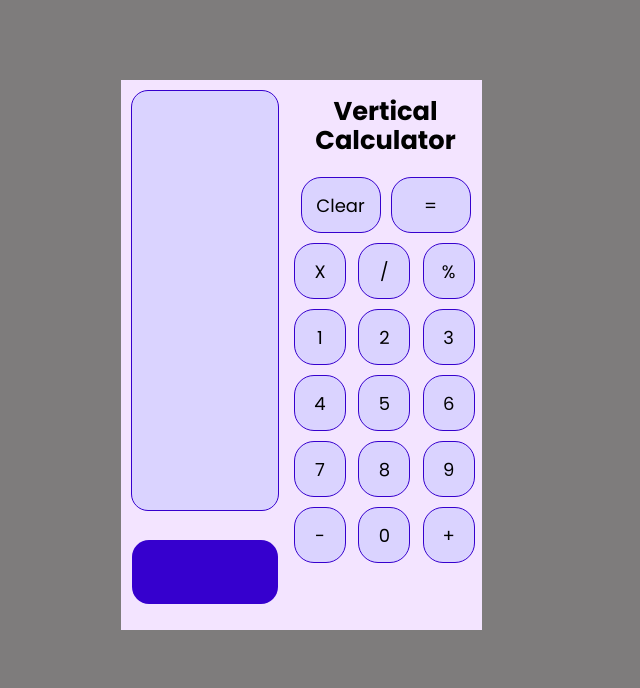
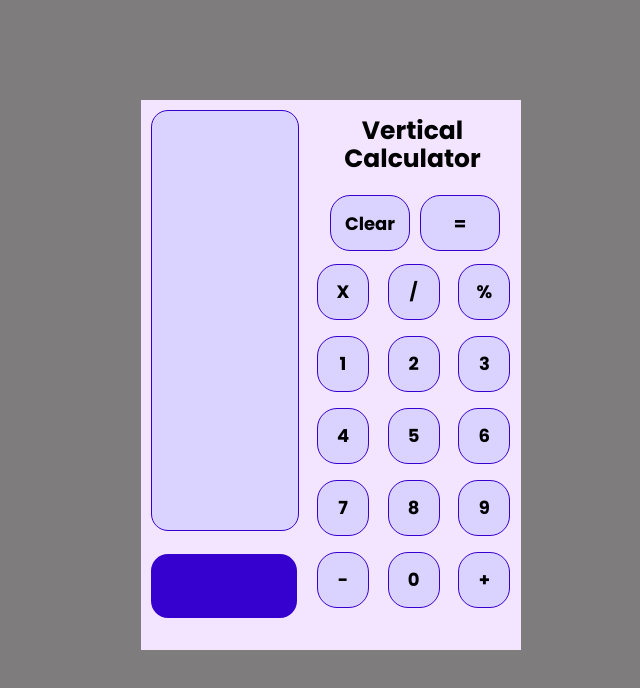
Before and after one commit to ujjwal7007/App-calculator, a React (Create React App) app: page / in a window 1280 px wide. Shown: the top 688 px of the page, without its empty margins (391-1031 px from the left). Built offline with nearby package versions, Linux system fonts and the light colour scheme.

Commit message:
incomplete calculator

```diff
--- a/src/App.css
+++ b/src/App.css
@@ -13,26 +13,26 @@ body {
 }
 
 .container {
+  display: flex;
   top: 10%;
   left: 40%;
   position: absolute;
-  transition: translate(-50%, -50%);
-  margin: 0 auto;
+  transition: translate(-40%, -40%);
+  margin: 20px;
   text-align: center;
-  width: 361px;
+  width: 380px;
   height: 550px;
   background: #f3e4ff;
-  display: flex;
 }
 
 .container .left {
   display: grid;
+  margin-bottom: 20px;
 }
 
 .container .left input {
   width: 142px;
   height: 415px;
-  flex-shrink: 0;
   border-radius: 17px;
   border: 1px solid #3600ce;
   background: #dad3ff;
@@ -46,7 +46,6 @@ body {
   border-radius: 17px;
   border: none;
   background: #3600ce;
-  margin-top: 2px;
   color: #fff;
 }
 
@@ -63,7 +62,7 @@ input[type="text"] {
 .keypad {
   display: grid;
   grid-template-columns: repeat(3, 1fr);
-  grid-auto-rows: minmax(30px, auto);
+  grid-auto-rows: minmax(50px, auto);
   color: #000;
   font-family: Poppins;
   font-size: 20px;
@@ -72,13 +71,13 @@ input[type="text"] {
   line-height: normal;
 }
 
-.container h1 {
+h1 {
   color: #000;
   font-family: Poppins;
-  font-size: 25.714px;
-  font-style: normal;
+  font-size: 25px;
   font-weight: 700;
-  line-height: 28.929px; /* 112.5% */
+  line-height: 28px;
+  margin-right: 5px;
 }
 
 #backspace,
@@ -94,7 +93,8 @@ input[type="text"] {
 button {
   width: 52px;
   height: 56px;
-  margin: 5px;
+  margin: 8px;
+  font-weight: 800;
   cursor: pointer;
   border-radius: 20px;
   border: 1px solid #3600ce;
--- a/src/App.js
+++ b/src/App.js
@@ -2,133 +2,87 @@ import React, { useState } from "react";
 import "./App.css";
 
 function App() {
-  const [current, setCurrent] = useState("");
-  const [previous, setPrevious] = useState("");
-  const [operation, setOperation] = useState("");
+  const [result, setResult] = useState("");
+  const [total, setTotal] = useState("");
 
-  const handleClick = (e) => {
-    const value = e.target.getAttribute("name");
-    setCurrent(current + value);
+  const back = () => {
+    setResult(result.slice(0, -1));
   };
 
-  const backspace = () => {
-    setCurrent(current.slice(0, -1));
+  const calculate = (e) => {
+    setResult(result.concat(e.target.name));
   };
 
-  const operationHandle = (e) => {
-    if (current === "") return;
-    if (previous !== "") {
-      let value = compute();
-      setPrevious(value);
-    } else {
-      setPrevious(current);
-    }
-    setCurrent("");
-    setOperation(e.target.getAttribute("name"));
-  };
-
-  const calculate = () => {
-    let value = compute();
-    if (value === undefined || value === null) return;
-    setCurrent(value);
-    setPrevious("");
-    setOperation("");
-  };
-
-  const compute = () => {
-    let result;
-    let previousNumber = parseFloat(previous);
-    let currentNumber = parseFloat(current);
-
-    // console.log("previous:", previousNumber);
-    // console.log("current:", currentNumber);
-    // console.log("operation:", operation);
-
-    switch (operation) {
-      case "*":
-        result = previousNumber * currentNumber;
-        break;
-      case "/":
-        result = previousNumber / currentNumber;
-        break;
-      case "%":
-        result = previousNumber % currentNumber;
-        break;
-      case "-":
-        result = previousNumber - currentNumber;
-        break;
-      case "+":
-        result = previousNumber + currentNumber;
-        break;
-      default:
-        return;
-    }
-    // console.log("result:", result);
-    return result;
+  const equal = () => {
+    setResult(eval(result).toString());
+    setTotal(result);
   };
 
   return (
     <div className="container">
       <form className="left">
-        <input type="text" value={`${previous} ${operation}`} />
-        <div>
-          <input className="bottom" type="text" value={current} />
-        </div>
+        <input type="text" value={total} />
+        <input
+          className="bottom"
+          type="text"
+          value={result}
+          onChange={(e) => setResult(e.target.value)}
+        />
       </form>
       <div className="right">
         <h1>Vertical Calculator</h1>
         <div>
-          <button onClick={backspace} id="backspace">
+          <button onClick={back} id="backspace">
             Clear
           </button>
-          <button onClick={calculate} id="result">
+          <button onClick={equal} id="result">
             =
           </button>
         </div>
         <div className="keypad">
-          <button name="*" onClick={operationHandle}>
+          <button name="X" onClick={calculate}>
             X
           </button>
-          <button name="/" onClick={operationHandle}>
+          <button name="/" onClick={calculate}>
             /
           </button>
-          <button name="%" onClick={operationHandle}>
+          <button name="%" onClick={calculate}>
             %
           </button>
-          <button name="1" onClick={handleClick}>
+          <button name="1" onClick={calculate}>
             1
           </button>
-          <button name="2" onClick={handleClick}>
+          <button name="2" onClick={calculate}>
             2
           </button>
-          <button name="3" onClick={handleClick}>
+          <button name="3" onClick={calculate}>
             3
           </button>
-          <button name="4" onClick={handleClick}>
+          <button name="4" onClick={calculate}>
             4
           </button>
-          <button name="5" onClick={handleClick}>
+          <button name="5" onClick={calculate}>
             5
           </button>
-          <button name="6" onClick={handleClick}>
+          <button name="6" onClick={calculate}>
             6
           </button>
-          <button name="7" onClick={handleClick}>
+          <button name="7" onClick={calculate}>
             7
           </button>
-          <button name="8" onClick={handleClick}>
+          <button name="8" onClick={calculate}>
             8
           </button>
-          <button name="9" onClick={handleClick}>
-            9
+          <button name="9" onClick={calculate}>
+            9{calculate}
           </button>
-          <button name="-" onClick={operationHandle}>
+          <button name="-" onClick={calculate}>
             -
           </button>
-          <button name="0" onClick={handleClick}>
+          <button name="0" onClick={calculate}>
             0
           </button>
-          <button name="+" onClick={operationHandle}>
+          <button name="+" onClick={calculate}>
             +
           </button>
         </div>
```
